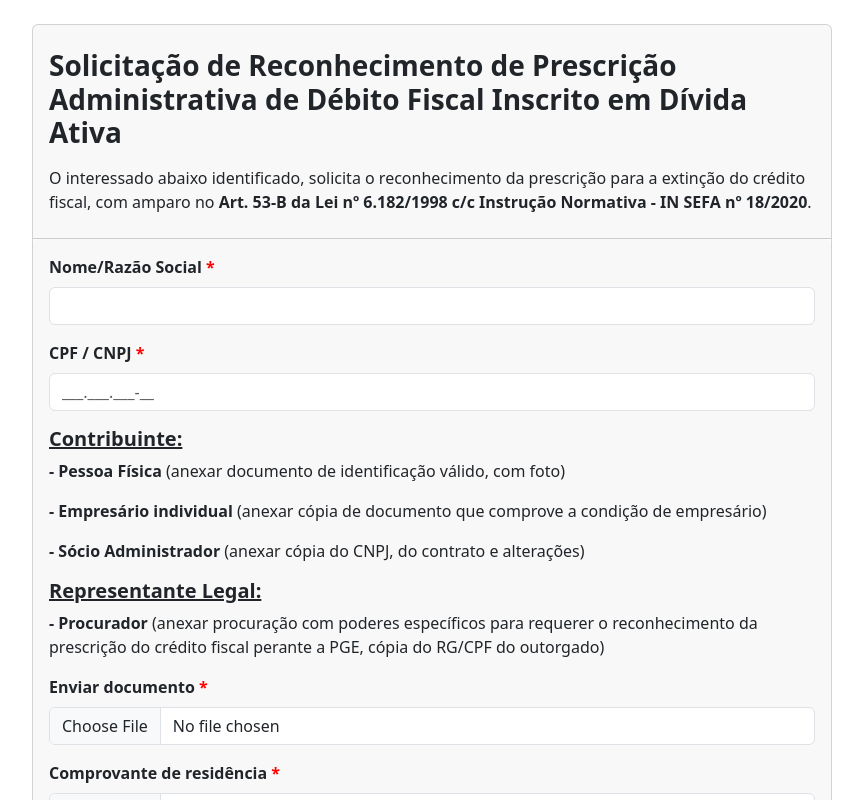
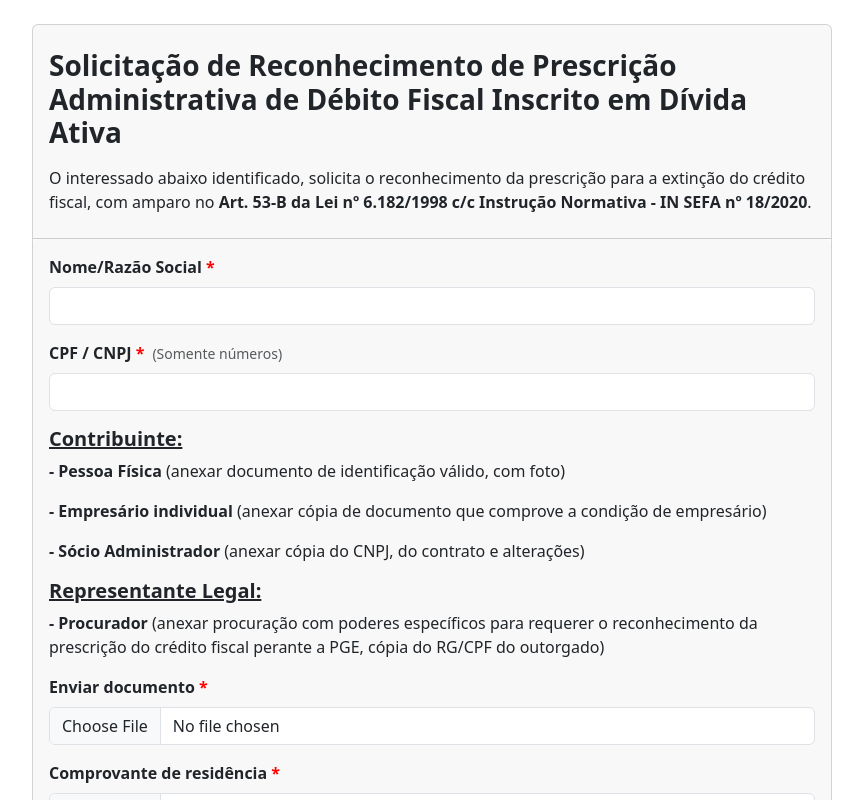
Before and after one commit to abudluan/forms-site-pge, a React (Create React App) app: page / in a window 1280 px wide. Shown: the top 800 px of the page, without its empty margins (208-1071 px from the left). Built offline with nearby package versions, Linux system fonts and the light colour scheme.

Commit message:
fix: mask cpf e cpnj

```diff
--- a/src/components/Form1/Form1.js
+++ b/src/components/Form1/Form1.js
@@ -102,6 +102,21 @@ const Form1 = () => {
     window.location.reload();
   }
 
+  const applyMask = (value) => {
+    // Remove caracteres não numéricos
+    const cleanedValue = value.replace(/\D/g, '');
+
+    // Decide se é um CPF ou CNPJ com base na quantidade de dígitos
+    const isCpf = cleanedValue.length <= 11;
+
+    // Aplica a máscara de CPF ou CNPJ
+    if (isCpf) {
+      return cleanedValue.replace(/(\d{3})(\d{3})(\d{3})(\d{2})/, '$1.$2.$3-$4');
+    } else {
+      return cleanedValue.replace(/(\d{2})(\d{3})(\d{3})(\d{4})/, '$1.$2.$3/$4');
+    }
+  };
+
   return (
     <Container>
       {submit ? (
@@ -131,17 +146,20 @@ const Form1 = () => {
 
               <Form.Group className='mb-3'>
                 <Form.Label htmlFor='entry.753111962' className='form-label'>CPF / CNPJ </Form.Label>
+                <Form.Text className="text-muted mx-2">
+                  (Somente números)
+                </Form.Text>
+
                 <Form.Control
-                  as={InputMask}
-                  mask='999.999.999-99'
-                  placeholder='___.___.___-__'
-                  type='text'
-                  className='form-control'
-                  id='cpf/cnpj'
-                  onChange={handleInputData('entry.753111962')}
-                  value={formData['entry.753111962']}
-                  name='entry.753111962'
-                  required />
+                  type="text"
+                  className="form-control"
+                  id="cpfCnpj"
+                  onChange={(e) => handleInputData('entry.753111962')(e)}
+                  value={applyMask(formData['entry.753111962'])}
+                  name="entry.753111962"
+                  maxLength={17}
+                  required
+                />
               </Form.Group>
 
               <Form.Group className='mb-3'>
```
